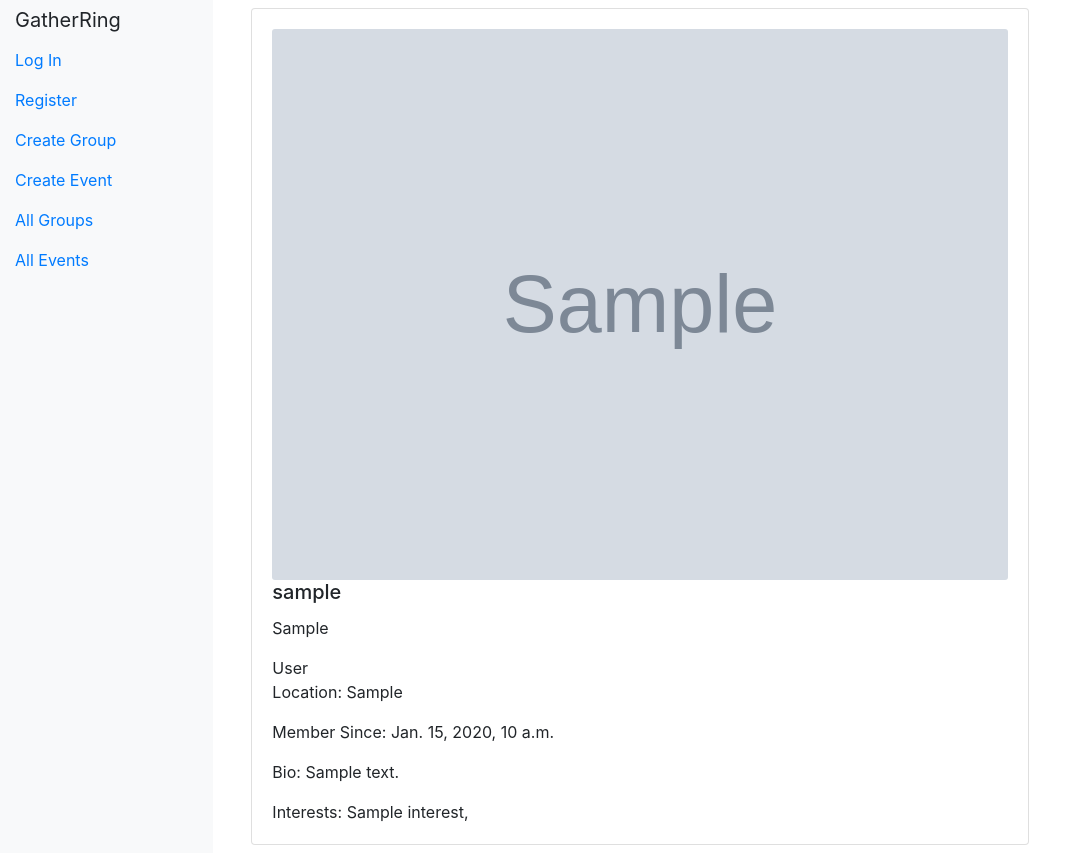
After one commit to Sangwona/GatherRing, a Django app: page /user/profile/1 in a window 1280 px wide. The commit adds this page. Shown: the whole page, without its empty margins (0-1077 px from the left). Run offline with Django 4.2, Linux system fonts and the light colour scheme; tables that the repository leaves empty hold one stand-in row (values such as "Sample post"); grey boxes marked "Sample" are stand-in pictures; some libraries are stand-ins or nearby versions.

Commit message:
[feat] user profile

```diff
--- a/main/models.py
+++ b/main/models.py
@@ -13,7 +13,7 @@ class Interest(models.Model):
         return self.name
 
 class Photo(models.Model):
-    uploaded_by = models.ForeignKey('user.User', on_delete=models.SET_NULL, null=True, blank= True)
+    uploaded_by = models.ForeignKey('user.User', on_delete=models.SET_NULL, null=True, blank= True, related_name='uploaded_photo')
     photo = models.ImageField(upload_to="photos/")
     uploaded_at = models.DateField(auto_now_add=True)
     related_event = models.ForeignKey('event.Event', on_delete=models.CASCADE, null=True, blank=True, related_name='event_photo')
--- a/main/templates/main/layout.html
+++ b/main/templates/main/layout.html
@@ -19,7 +19,7 @@
                         <ul class="navbar-nav mr-auto">
                         {% if user.is_authenticated %}
                             <li class="nav-item">
-                                <a class="nav-link" href="#"><strong>{{ user.username }}</strong></a>
+                                <a class="nav-link" href="{% url 'user_profile' user.id%}"><strong>{{ user.username }}</strong></a>
                             </li>
                             <li class="nav-item">
                                 <a class="nav-link" href="{% url 'logout' %}">Log Out</a>
--- a/user/models.py
+++ b/user/models.py
@@ -1,6 +1,12 @@
 from django.contrib.auth.models import AbstractUser
+from django.db import models
 
 # Create your models here.
 class User(AbstractUser):
+    photo =models.ImageField(upload_to="user_profile_photos/", blank=True)
+    bio = models.TextField(max_length=500, blank=True)
+    interests = models.ManyToManyField('main.Interest', blank=True)
+    location = models.CharField(max_length=100, blank=True)
+
     def __str__(self) -> str:
         return self.username
--- /dev/null
+++ b/user/templates/user/profile.html
@@ -0,0 +1,37 @@
+{% extends "main/layout.html" %}
+
+{% block body %}
+<div class="container-fluid">
+    <div class="card m-2" >
+        <div class="card-body">
+            <div>
+                {% if profile_user.photo %}
+                <img src="{{ profile_user.photo.url }}" class="card-img" alt="profile photo">
+                {% endif %}
+            </div>
+            <div>
+                <h5 class="card-title">{{ profile_user.username }}</h5>
+            </div>
+            <div>
+                <p class="card-text">{{ profile_user.first_name }}</p>
+                <p class="card-text">{{ profile_user.last_name }}</p>
+            </div>
+            <div>
+                <p class="card-text">Location: {{ profile_user.location }}</p>
+                    <p class="card-text">Member Since: {{ profile_user.date_joined }}</p>
+                    <p class="card-text">Bio: {{ profile_user.bio }}</p>
+                    <p class="card-text"> Interests:
+                        {% for interest in profile_user.interests.all %}
+                            {{ interest.name }},
+                        {% endfor %}
+                    </p>
+            </div>
+            {% if user == profile_user %}
+                <div>
+                    <a class="btn btn-secondary" href="#">Edit Profile</a>
+                </div>
+            {% endif %}
+        </div>
+    </div>
+</div>
+{% endblock %}
--- a/user/urls.py
+++ b/user/urls.py
@@ -2,8 +2,8 @@ from django.urls import path
 from . import views
 
 urlpatterns = [
-    path("", views.user, name="user"),
     path("login", views.login_view, name="login"),
     path("logout", views.logout_view, name="logout"),
     path("register", views.register, name="register"),
+    path("profile/<int:user_id>", views.profile, name="user_profile")
 ]
--- a/user/views.py
+++ b/user/views.py
@@ -1,13 +1,11 @@
-from django.shortcuts import HttpResponse, render, redirect
+from django.shortcuts import render, redirect
 from django.contrib.auth import login, logout
+from django.http import Http404
 
 from .forms import RegisterForm, LoginForm
+from .models import User
 
 # Create your views here.
-
-def user(request):
-    return HttpResponse("Hello, user!")
-
 def login_view(request):
     if request.method == "POST":
         loginForm = LoginForm(data=request.POST)
@@ -42,3 +40,12 @@ def register(request):
         return render(request, "user/register.html", {
             'form': RegisterForm()
         })
+
+def profile(request, user_id):
+    try:
+        profile_user = User.objects.get(pk=user_id)
+        return render(request, "user/profile.html", {
+            "profile_user": profile_user
+        })
+    except User.DoesNotExist:
+        raise Http404("User does not exist")
```
Also changed, not shown: user/tests/test_views.py (+29 -2 lines).
